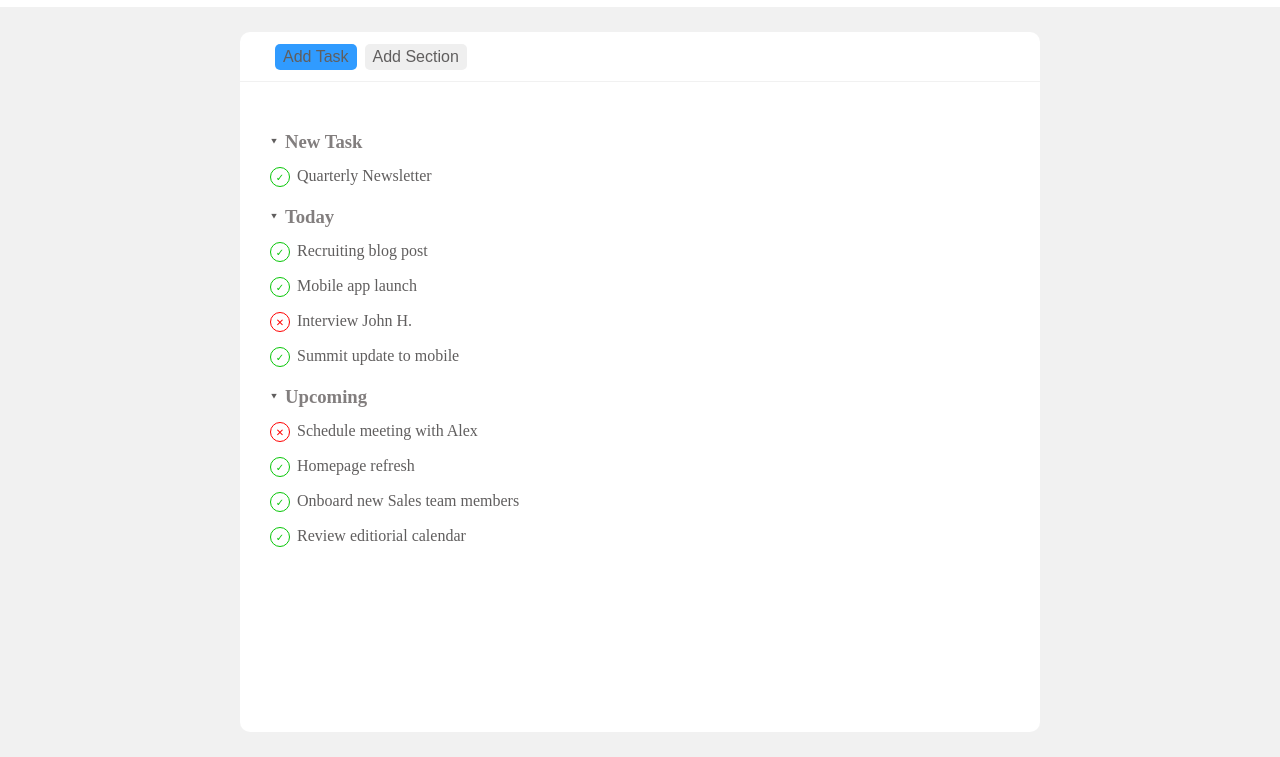
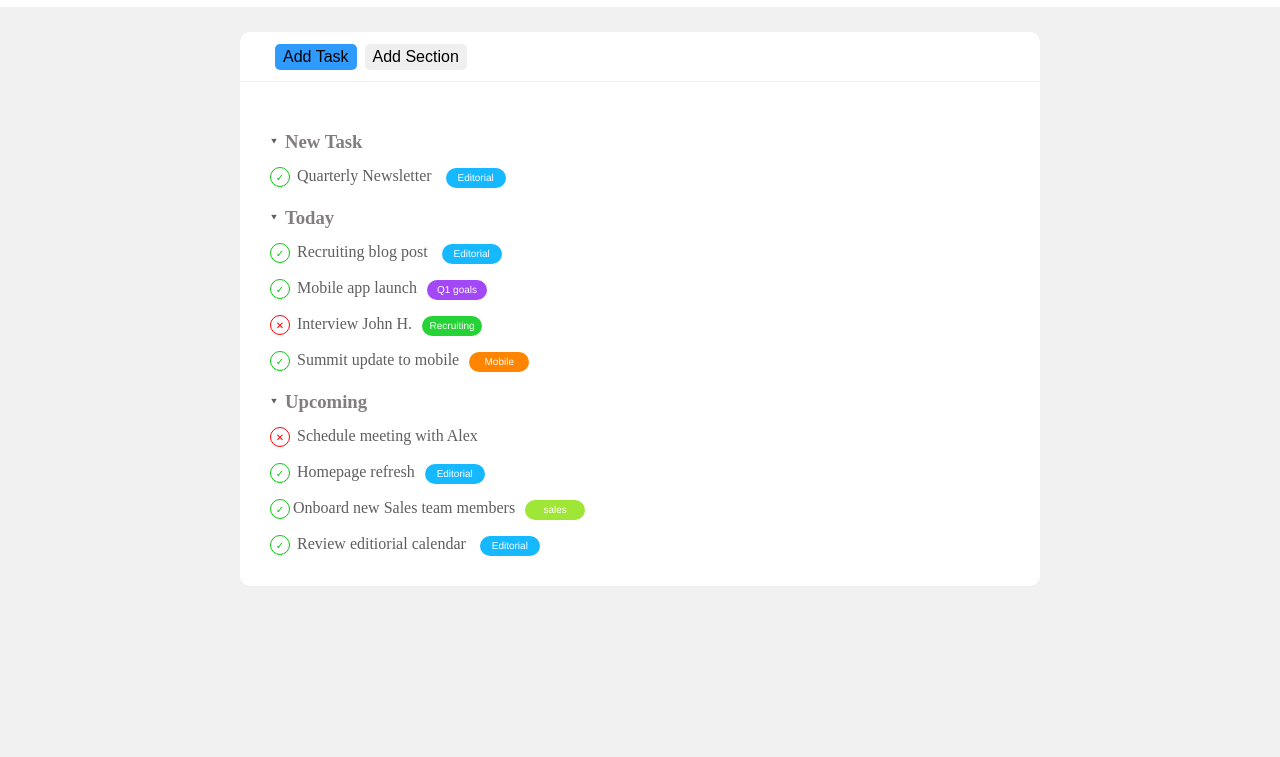
Before and after one commit to davimut/html-css-toboolist, a plain HTML site: page index.html in a window 1280 px wide. Shown: the part 70-827 px from the top of the page. After the commit the page ends 800 px from the top, so only its background shows below. Drawn offline with Linux system fonts and the light colour scheme.

Commit message:
add: badge categorie task

```diff
--- a/css/app.css
+++ b/css/app.css
@@ -4,45 +4,46 @@
     box-sizing: border-box;
     padding: 0;
 }
-
 ul , li {
     list-style: none; padding: 0; margin: 0;
 }
 body {
     background-color: rgb(241, 241, 241);
 }
-
 main{
     padding: 25px;
 }
 
+
+
+
 .immagine_logo {
     width: 300px;
 }
-
 .barra_logo {
     padding: 10px 20px;
     background-color: white;
 }
 
+
+
+
 .container {
     margin: auto;
-    height: 700px;
+    height: max-content;
     max-width: 800px;
 }
-
 .card {
     background-color: white;
     border-radius: 10px;
 }
 .bottoni_container {
+    min-width: max-content;
     padding: 10px;
     height: 50px;
     border-bottom: 1px solid  rgb(241, 241, 241);
 }
-
 .bottoni_container > button {
-    color: rgb(96, 94, 94);
     font-weight: 1px;
     padding: 5px 8px;
     font-size: 16px;
@@ -52,22 +53,23 @@ main{
     border-radius: 5px;
     line-height: 10px;
 }
-
 .add_task {
     background-color: rgb(48, 155, 255)
 }
-
 .add_section:hover ,.add_task:hover {
-    background-color: rgba(0, 0, 0, 0.123);color: white;
+    background-color: rgba(0, 0, 0, 0.123);
+    color: white;
 }
-
-
 .lista_task { color: rgb(96, 94, 94);
     padding: 30px;
 }
 
-.lista_task > * {vertical-align: middle;}
 
+
+
+.lista_task > * {
+    vertical-align: middle;
+}
 .lista_task h3 {
     vertical-align: auto;
     display: inline-block;
@@ -75,14 +77,16 @@ main{
     margin-top: 10px;
     color: rgb(130, 126, 126);
 }
-
-.lista_task ul , li {margin-top: 15px;}
-
-
-.freccia{margin-right: 3px;
+.lista_task ul , li {
+    margin-top: 15px;
+}
+.freccia{
+    margin-right: 3px;
     vertical-align: 3px;
     font-size:10px;
 }
+
+
 
 .verified {
     text-align: center ;
@@ -98,8 +102,6 @@ main{
     font-size: 10px;
     vertical-align: auto;
 }
-
-
 .croce {
     text-align: center ;
     display: inline-block;
@@ -114,3 +116,38 @@ main{
     font-size: 10px;
     vertical-align: auto;
 }
+
+
+
+.badge {
+    font-family: 'Franklin Gothic Medium', 'Arial Narrow', Arial, sans-serif;
+    text-align: center ;
+    display: inline-block;
+    text-align: center;
+    width: 60px;
+    line-height: 20px;
+    vertical-align: auto;
+    margin: 0px 10px;
+    color: white;
+    border-radius: 50px;
+    font-size: 10px;
+    padding:0px 5px;
+}
+.badge.blue {
+  background-color: rgb(22, 185, 255);
+}
+.badge.viola{
+    background-color: rgb(163, 72, 247);
+}
+.badge.arancio{
+     background-color: rgb(255, 132, 0);
+}
+.bage.rosa{
+    background-color:rgb(255, 0, 195);
+}
+.badge.verde{
+    background-color: rgb(38, 211, 55);
+}
+.badge.lime{
+    background-color: rgb(160, 230, 55);
+}
--- a/index.html
+++ b/index.html
@@ -10,8 +10,11 @@
 <header class="barra_logo">
     <div class="immagine_logo"><img src="./img/Toboolist-logo.jpg" alt=""></div>
 </header>
+
+
 <main>
     <div class="container card">
+
         <div class="bottoni_container">
             <button class="add_task" style="margin-left: 25px;">Add Task</button>
             <button class="add_section">Add Section</button>
@@ -22,27 +25,29 @@
                 <ul>
                    <li>
                    <span class="verified">&#10003;</span>  Quarterly Newsletter
+                   <span class="badge blue">Editorial</span>
                    </li>
                 </ul>
             </li>
             <li><span class="freccia">&#x2BC6</span> <h3>Today</h3>
                 <ul>
-                    <li><span class="verified">&#10003;</span> Recruiting blog post</li>
-                    <li><span class="verified">&#10003;</span> Mobile app launch</li>
-                    <li><span class="croce">&#10005;</span> Interview John H.</li>
-                    <li><span class="verified">&#10003;</span> Summit update to mobile</li>
+                    <li><span class="verified">&#10003;</span> Recruiting blog post <span class="badge blue">Editorial</span></li>
+                    <li><span class="verified">&#10003;</span> Mobile app launch<span class="badge viola">Q1 goals</span></li>
+                    <li><span class="croce">&#10005;</span> Interview John H.<span class="badge verde">Recruiting</span></li>
+                    <li><span class="verified">&#10003;</span> Summit update to mobile<span class="badge arancio">Mobile</span></li>
                 </ul>
             </li>
             <li><span class="freccia">&#x2BC6;</span> <h3>Upcoming</h3>
                 <ul>
-                    <li><span class="croce">&#10005;</span> Schedule meeting with Alex</li>
-                    <li><span class="verified">&#10003;</span> Homepage refresh </li>
-                    <li><span class="verified">&#10003;</span> Onboard new Sales team members</li>
-                    <li><span class="verified">&#10003;</span> Review editiorial calendar</li>
+                    <li><span class="croce">&#10005;</span> Schedule meeting with Alex<span class="badge rosa">Website</span></li>
+                    <li><span class="verified">&#10003;</span> Homepage refresh<span class="badge blue">Editorial</span> </li>
+                    <li><span class="verified">&#10003;</span>Onboard new Sales team members<span class="badge lime">sales</span></li>
+                    <li><span class="verified">&#10003;</span> Review editiorial calendar <span class="badge blue">Editorial</span></li>
                 </ul>
             </li>
         </ul>
-        </div>
+       </div>
+
     </div>
 
 </main>
```
